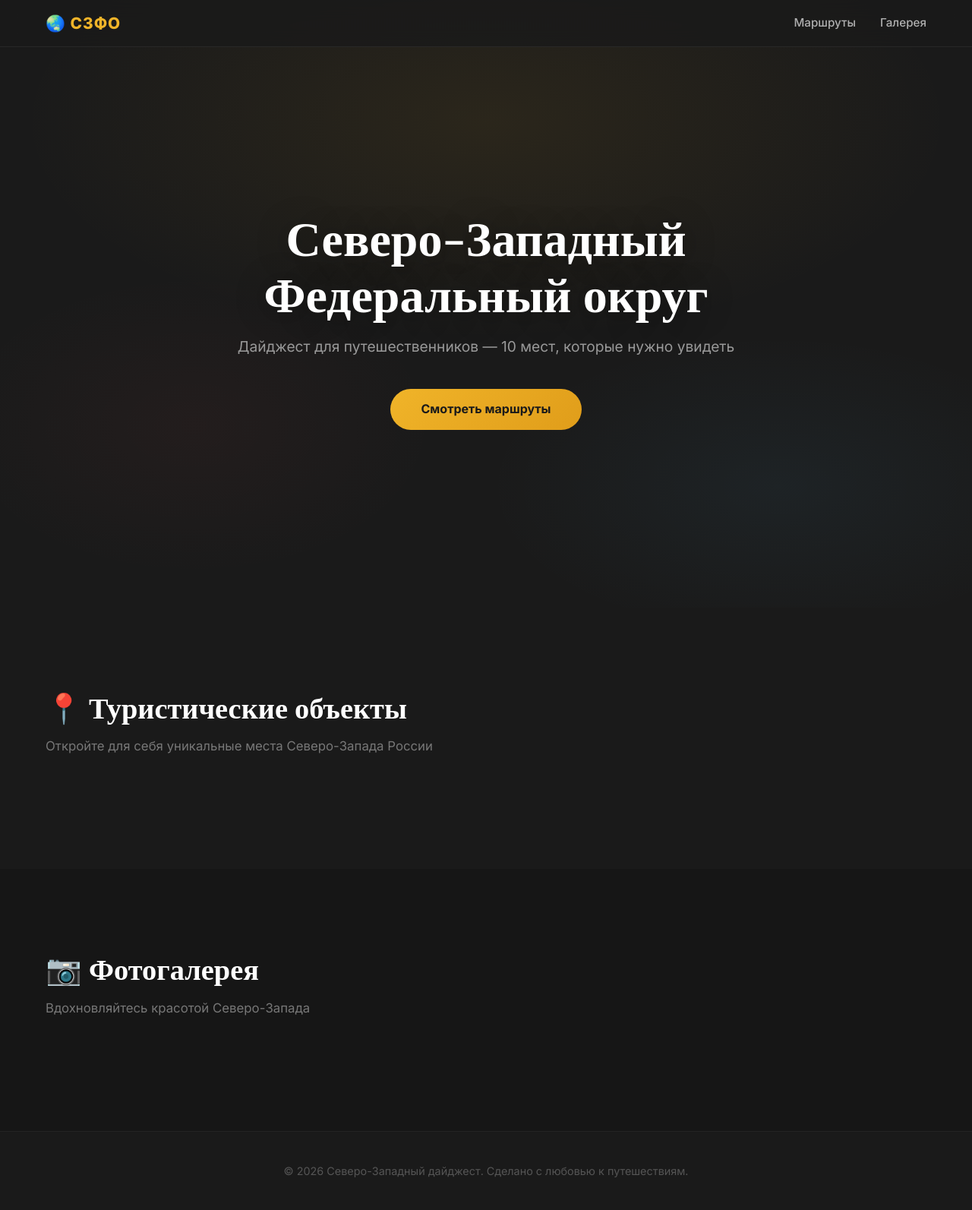
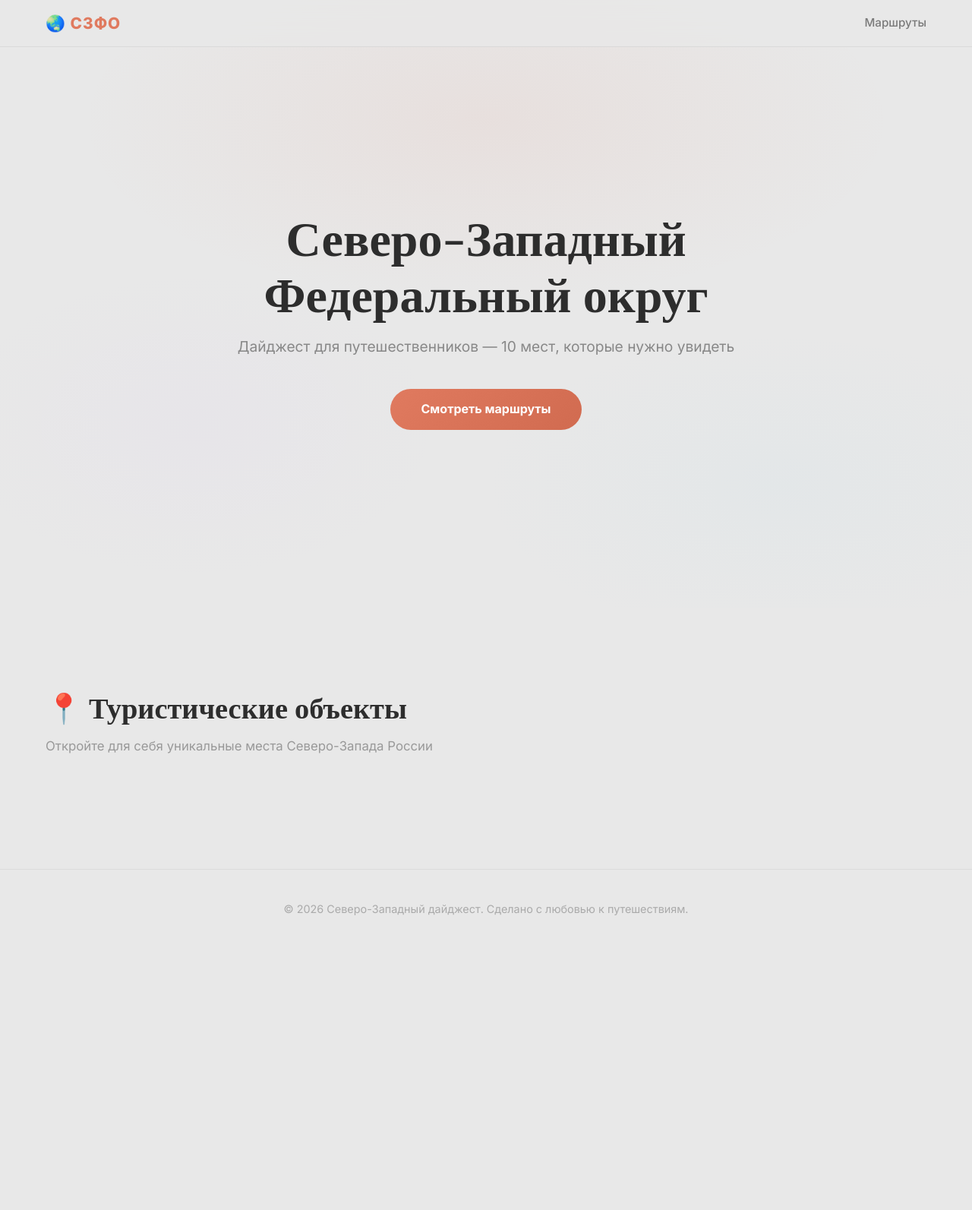
Before and after one commit to vlad19527352/site1205, a Flask app: template templates/index.html in a window 1280 px wide. Shown: the whole page at 76% size. After the commit the page ends 1205 px from the top, so only its background shows below. Run offline with Flask 3, Linux system fonts and the light colour scheme; the template is opened without the code that fills it, so the values that code supplies are empty; some web fonts are replaced.

Commit message:
Update: fix images, pastel theme, animations, remove gallery

```diff
--- a/app.py
+++ b/app.py
@@ -8,7 +8,7 @@ places = [
         "title": "Петергоф",
         "region": "Санкт-Петербург",
         "description": "Столица фонтанов и парков. Петергоф — одна из главных жемчужин Северо-Запада. Большой каскад, дворцы и аллеи Нижнего парка поражают величием. Летом здесь проходят водные шоу и праздники.",
-        "image": "https://images.unsplash.com/photo-1599751449128-eb724d4c81b0?w=600&q=80",
+        "image": "https://loremflickr.com/600/400/peterhof",
         "url": "https://peterhofmuseum.ru"
     },
     {
@@ -16,7 +16,7 @@ places = [
         "title": "Кижи",
         "region": "Республика Карелия",
         "description": "Музей-заповедник под открытым небом на острове Кижи. Знаменитая 22-главая Преображенская церковь, построенная без единого гвоздя — шедевр русского деревянного зодчества.",
-        "image": "https://images.unsplash.com/photo-1580822184713-fc1d25b4d6e6?w=600&q=80",
+        "image": "https://loremflickr.com/600/400/kizhi",
         "url": "https://kizhi.karelia.ru"
     },
     {
@@ -24,7 +24,7 @@ places = [
         "title": "Валаам",
         "region": "Республика Карелия",
         "description": "Древний монастырь на скалистом острове Ладожского озера. Валаамский архипелаг славится суровой северной природой, гранитными берегами и вековыми храмами.",
-        "image": "https://images.unsplash.com/photo-1597346901362-5f0a168a8c3b?w=600&q=80",
+        "image": "https://loremflickr.com/600/400/valaam",
         "url": "https://valaam.ru"
     },
     {
@@ -32,7 +32,7 @@ places = [
         "title": "Соловецкие острова",
         "region": "Архангельская область",
         "description": "Уникальный архипелаг в Белом море. Соловецкий монастырь — крепость веры и истории. Лабиринты, каналы и суровая природа создают атмосферу настоящего приключения.",
-        "image": "https://images.unsplash.com/photo-1598887142488-5e9f46b8ff2b?w=600&q=80",
+        "image": "https://loremflickr.com/600/400/solovki",
         "url": "https://solovky.ru"
     },
     {
@@ -40,7 +40,7 @@ places = [
         "title": "Псковский кремль",
         "region": "Псковская область",
         "description": "Сердце древнего Пскова. Кром — так называют кремль местные — одна из крупнейших крепостей Европы. Довмонтов город, Троицкий собор и панорама реки Великой.",
-        "image": "https://images.unsplash.com/photo-1589237672146-0b0e2b0b2b2b?w=600&q=80",
+        "image": "https://loremflickr.com/600/400/pskov,kremlin",
         "url": "https://museumpskov.ru"
     },
     {
@@ -48,7 +48,7 @@ places = [
         "title": "Великий Новгород",
         "region": "Новгородская область",
         "description": "Родина российской государственности. Новгородский кремль, Софийский собор, Ярославово дворище — каждый камень здесь дышит историей. Обязательно посетите музей деревянного зодчества «Витославлицы».",
-        "image": "https://images.unsplash.com/photo-1599661046289-e31897846e41?w=600&q=80",
+        "image": "https://loremflickr.com/600/400/novgorod",
         "url": "https://novgorodmuseum.ru"
     },
     {
@@ -56,7 +56,7 @@ places = [
         "title": "Куршская коса",
         "region": "Калининградская область",
         "description": "Национальный парк, внесённый в список ЮНЕСКО. Узкая полоса песка между Балтийским морем и Куршским заливом. Танцующий лес, высота Эфа и белые дюны.",
-        "image": "https://images.unsplash.com/photo-1578151359971-5cb2b0e39a6f?w=600&q=80",
+        "image": "https://loremflickr.com/600/400/curonian,spit",
         "url": "https://park-kosa.ru"
     },
     {
@@ -64,7 +64,7 @@ places = [
         "title": "Хибины",
         "region": "Мурманская область",
         "description": "Горный массив за Полярным кругом. Рай для любителей треккинга и горных лыж. Полярная ночь, северное сияние, прозрачные озёра и тундра — настоящая Арктика.",
-        "image": "https://images.unsplash.com/photo-1516900448138-898c27b5c2e1?w=600&q=80",
+        "image": "https://loremflickr.com/600/400/khibiny",
         "url": "https://hibiny.org"
     },
     {
@@ -72,7 +72,7 @@ places = [
         "title": "Вологда",
         "region": "Вологодская область",
         "description": "Город с тысячелетней историей. Вологодский кремль, Софийский собор, кружево и масло. Деревянное зодчество Заречья и уютные улочки старого купеческого города.",
-        "image": "https://images.unsplash.com/photo-1566041510394-cf7c8fe21808?w=600&q=80",
+        "image": "https://loremflickr.com/600/400/vologda",
         "url": "https://vologdamuseum.ru"
     },
     {
@@ -80,24 +80,14 @@ places = [
         "title": "Кирилло-Белозерский монастырь",
         "region": "Вологодская область",
         "description": "Крупнейший монастырь Европы! Огромная крепость на берегу Сиверского озера. Фрески, древние иконы и музейные коллекции расскажут историю русского Севера.",
-        "image": "https://images.unsplash.com/photo-1599661046289-e31897846e41?w=600&q=80",
+        "image": "https://loremflickr.com/600/400/kirillov",
         "url": "https://kirmuseum.org"
     }
 ]
 
-gallery = [
-    {"title": "Петергоф. Большой каскад", "image": "https://images.unsplash.com/photo-1599751449128-eb724d4c81b0?w=800&q=80"},
-    {"title": "Кижи. Преображенская церковь", "image": "https://images.unsplash.com/photo-1580822184713-fc1d25b4d6e6?w=800&q=80"},
-    {"title": "Валаам. Монастырский двор", "image": "https://images.unsplash.com/photo-1597346901362-5f0a168a8c3b?w=800&q=80"},
-    {"title": "Соловки. Бухта Благополучия", "image": "https://images.unsplash.com/photo-1598887142488-5e9f46b8ff2b?w=800&q=80"},
-    {"title": "Куршская коса. Танцующий лес", "image": "https://images.unsplash.com/photo-1578151359971-5cb2b0e39a6f?w=800&q=80"},
-    {"title": "Хибины. Северное сияние", "image": "https://images.unsplash.com/photo-1516900448138-898c27b5c2e1?w=800&q=80"}
-]
-
-
 @app.route("/")
 def index():
-    return render_template("index.html", places=places, gallery=gallery)
+    return render_template("index.html", places=places)
 
 
 if __name__ == "__main__":
--- a/static/css/style.css
+++ b/static/css/style.css
@@ -12,8 +12,8 @@ html {
 
 body {
     font-family: 'Inter', sans-serif;
-    background-color: #1a1a1a;
-    color: #e8e8e8;
+    background-color: #e8e8e8;
+    color: #3a3a3a;
     line-height: 1.6;
 }
 
@@ -30,9 +30,9 @@ body {
     left: 0;
     right: 0;
     z-index: 100;
-    background: rgba(26, 26, 26, 0.85);
+    background: rgba(232, 232, 232, 0.85);
     backdrop-filter: blur(12px);
-    border-bottom: 1px solid rgba(255, 255, 255, 0.06);
+    border-bottom: 1px solid rgba(0, 0, 0, 0.06);
     padding: 14px 0;
 }
 
@@ -45,7 +45,7 @@ body {
 .logo {
     font-size: 1.3rem;
     font-weight: 800;
-    color: #f0b429;
+    color: #e07a5f;
     text-decoration: none;
     letter-spacing: 1px;
 }
@@ -56,7 +56,7 @@ body {
 }
 
 .nav a {
-    color: #b0b0b0;
+    color: #7a7a7a;
     text-decoration: none;
     font-size: 0.95rem;
     font-weight: 500;
@@ -83,9 +83,9 @@ body {
     position: absolute;
     inset: 0;
     background:
-        radial-gradient(ellipse 80% 60% at 50% 20%, rgba(240, 180, 41, 0.08) 0%, transparent 60%),
-        radial-gradient(ellipse 60% 50% at 80% 80%, rgba(100, 200, 255, 0.05) 0%, transparent 50%),
-        radial-gradient(ellipse 50% 50% at 20% 70%, rgba(255, 100, 100, 0.04) 0%, transparent 50%);
+        radial-gradient(ellipse 70% 50% at 50% 20%, rgba(224, 122, 95, 0.08) 0%, transparent 60%),
+        radial-gradient(ellipse 60% 50% at 80% 80%, rgba(168, 216, 234, 0.08) 0%, transparent 50%),
+        radial-gradient(ellipse 50% 50% at 20% 70%, rgba(212, 181, 255, 0.06) 0%, transparent 50%);
     z-index: -1;
 }
 
@@ -94,57 +94,69 @@ body {
     font-size: 4rem;
     font-weight: 600;
     line-height: 1.15;
-    color: #ffffff;
+    color: #2d2d2d;
     margin-bottom: 20px;
-    text-shadow: 0 2px 40px rgba(0, 0, 0, 0.4);
+    animation: heroFadeIn 1s ease forwards;
 }
 
 .hero-sub {
     font-size: 1.2rem;
-    color: #999;
+    color: #888;
     margin-bottom: 40px;
     font-weight: 400;
+    animation: heroFadeIn 1s ease 0.2s forwards;
+    opacity: 0;
+}
+
+.hero .btn-primary {
+    animation: heroFadeIn 1s ease 0.4s forwards;
+    opacity: 0;
+}
+
+@keyframes heroFadeIn {
+    from { opacity: 0; transform: translateY(20px); }
+    to { opacity: 1; transform: translateY(0); }
 }
 
 .btn-primary {
     display: inline-block;
     padding: 14px 40px;
     border-radius: 50px;
-    background: linear-gradient(135deg, #f0b429, #e09d1a);
-    color: #1a1a1a;
+    background: linear-gradient(135deg, #e07a5f, #d16b50);
+    color: #fff;
     font-weight: 700;
     font-size: 1rem;
     text-decoration: none;
     border: none;
     cursor: pointer;
-    transition: transform 0.25s, box-shadow 0.25s, background 0.3s;
+    transition: transform 0.3s, box-shadow 0.3s, background 0.3s;
 }
 
 .btn-primary:hover {
-    transform: translateY(-2px);
-    box-shadow: 0 8px 30px rgba(240, 180, 41, 0.35);
-    background: linear-gradient(135deg, #f5c142, #e8a815);
+    transform: translateY(-3px);
+    box-shadow: 0 8px 30px rgba(224, 122, 95, 0.4);
+    background: linear-gradient(135deg, #e88970, #d16b50);
 }
 
 /* ===== SECTION TITLES ===== */
+.cards-section {
+    padding: 100px 0;
+}
+
 .section-title {
     font-family: 'Playfair Display', serif;
     font-size: 2.4rem;
-    color: #ffffff;
+    color: #2d2d2d;
     margin-bottom: 8px;
 }
 
 .section-desc {
-    color: #777;
+    color: #999;
     font-size: 1.05rem;
     margin-bottom: 48px;
 }
 
 /* ===== CARDS ===== */
-.cards-section {
-    padding: 100px 0;
-}
-
 .cards-grid {
     display: grid;
     grid-template-columns: repeat(auto-fill, minmax(340px, 1fr));
@@ -208,77 +243,28 @@ body {
     padding: 11px 28px;
     border-radius: 50px;
     background: transparent;
-    color: #f0b429;
+    color: #e07a5f;
     font-weight: 600;
     font-size: 0.9rem;
-    border: 2px solid #f0b429;
+    border: 2px solid #e07a5f;
     cursor: pointer;
     transition: all 0.3s ease;
 }
 
 .card-btn:hover {
-    background: #f0b429;
-    color: #1a1a1a;
+    background: #e07a5f;
+    color: #fff;
     transform: translateY(-2px);
-    box-shadow: 0 6px 20px rgba(240, 180, 41, 0.25);
-}
-
-/* ===== GALLERY ===== */
-.gallery-section {
-    padding: 100px 0;
-    background: #161616;
-}
-
-.gallery-grid {
-    display: grid;
-    grid-template-columns: repeat(auto-fill, minmax(280px, 1fr));
-    gap: 16px;
-}
-
-.gallery-item {
-    height: 260px;
-    border-radius: 16px;
-    background-size: cover;
-    background-position: center;
-    position: relative;
-    overflow: hidden;
-    cursor: pointer;
-    transition: transform 0.4s ease, box-shadow 0.4s ease;
-}
-
-.gallery-item:hover {
-    transform: scale(1.03);
-    box-shadow: 0 12px 40px rgba(0, 0, 0, 0.5);
-}
-
-.gallery-overlay {
-    position: absolute;
-    inset: 0;
-    background: linear-gradient(to top, rgba(0, 0, 0, 0.8) 0%, transparent 50%);
-    display: flex;
-    align-items: flex-end;
-    padding: 20px;
-    opacity: 0;
-    transition: opacity 0.35s ease;
-}
-
-.gallery-item:hover .gallery-overlay {
-    opacity: 1;
-}
-
-.gallery-overlay span {
-    color: #fff;
-    font-weight: 600;
-    font-size: 0.95rem;
+    box-shadow: 0 6px 20px rgba(224, 122, 95, 0.3);
 }
 
 /* ===== FOOTER ===== */
 .footer {
     padding: 40px 0;
     text-align: center;
-    color: #555;
+    color: #aaa;
     font-size: 0.9rem;
-    border-top: 1px solid rgba(255, 255, 255, 0.04);
+    border-top: 1px solid rgba(0, 0, 0, 0.05);
 }
 
 /* ===== MODAL ===== */
@@ -362,6 +348,29 @@ body {
 @keyframes slideUp {
     from { transform: translateY(30px); opacity: 0; }
     to { transform: translateY(0); opacity: 1; }
+}
+
+/* pulse glow for cards */
+@keyframes pulseGlow {
+    0% { box-shadow: 0 0 5px rgba(224, 122, 95, 0.1); }
+    50% { box-shadow: 0 0 20px rgba(224, 122, 95, 0.2), 0 0 40px rgba(224, 122, 95, 0.1); }
+    100% { box-shadow: 0 0 5px rgba(224, 122, 95, 0.1); }
+}
+
+.card:focus-within {
+    animation: pulseGlow 2s ease infinite;
+}
+
+/* ===== VISIBLE ANIMATIONS (scroll reveal) ===== */
+.reveal {
+    opacity: 0;
+    transform: translateY(30px);
+    transition: opacity 0.7s ease, transform 0.7s ease;
+}
+
+.reveal.visible {
+    opacity: 1;
+    transform: translateY(0);
 }
 
 /* ===== RESPONSIVE ===== */
--- a/static/js/main.js
+++ b/static/js/main.js
@@ -36,22 +36,17 @@ document.addEventListener('DOMContentLoaded', function () {
         }
     });
 
-    var galleryItems = document.querySelectorAll('.gallery-item');
-    galleryItems.forEach(function (item) {
-        item.addEventListener('click', function () {
-            var title = item.querySelector('.gallery-overlay span');
-            if (title) {
-                var text = title.textContent;
-                var msg = document.createElement('div');
-                msg.textContent = '\uD83D\uDCF7 ' + text;
-                msg.style.cssText =
-                    'position:fixed;bottom:30px;left:50%;transform:translateX(-50%);' +
-                    'background:#242424;color:#f0b429;padding:14px 28px;border-radius:50px;' +
-                    'font-weight:600;z-index:300;box-shadow:0 8px 30px rgba(0,0,0,0.5);' +
-                    'border:1px solid rgba(240,180,41,0.2);animation:fadeIn 0.3s ease;';
-                document.body.appendChild(msg);
-                setTimeout(function () { msg.remove(); }, 2000);
+    // Scroll reveal animation
+    var revealElements = document.querySelectorAll('.card, .section-title, .section-desc');
+    revealElements.forEach(function (el) { el.classList.add('reveal'); });
+
+    var observer = new IntersectionObserver(function (entries) {
+        entries.forEach(function (entry) {
+            if (entry.isIntersecting) {
+                entry.target.classList.add('visible');
             }
         });
-    });
+    }, { threshold: 0.1 });
+
+    revealElements.forEach(function (el) { observer.observe(el); });
 });
--- a/templates/index.html
+++ b/templates/index.html
@@ -13,7 +13,6 @@
             <a href="/" class="logo">&#127759; СЗФО</a>
             <nav class="nav">
                 <a href="#places">Маршруты</a>
-                <a href="#gallery">Галерея</a>
             </nav>
         </div>
     </header>
@@ -47,22 +46,6 @@
         </div>
     </section>
 
-    <section id="gallery" class="gallery-section">
-        <div class="container">
-            <h2 class="section-title">&#128247; Фотогалерея</h2>
-            <p class="section-desc">Вдохновляйтесь красотой Северо-Запада</p>
-            <div class="gallery-grid">
-                {% for item in gallery %}
-                <div class="gallery-item" style="background-image: url('{{ item.image }}');">
-                    <div class="gallery-overlay">
-                        <span>{{ item.title }}</span>
-                    </div>
-                </div>
-                {% endfor %}
-            </div>
-        </div>
-    </section>
-
     <footer class="footer">
         <div class="container">
             <p>&copy; 2026 Северо-Западный дайджест. Сделано с любовью к путешествиям.</p>
```
Also changed, not shown: other parts of static/css/style.css (+44 -29 lines).
